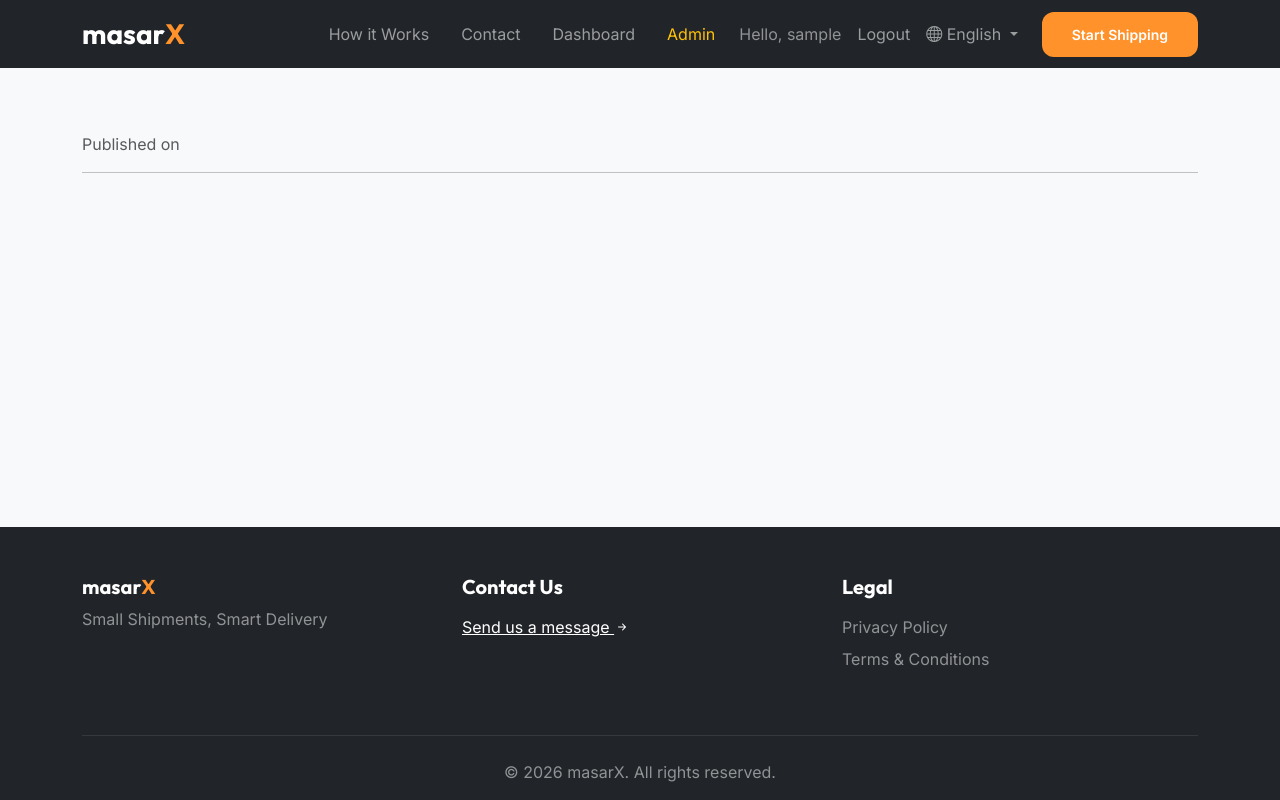
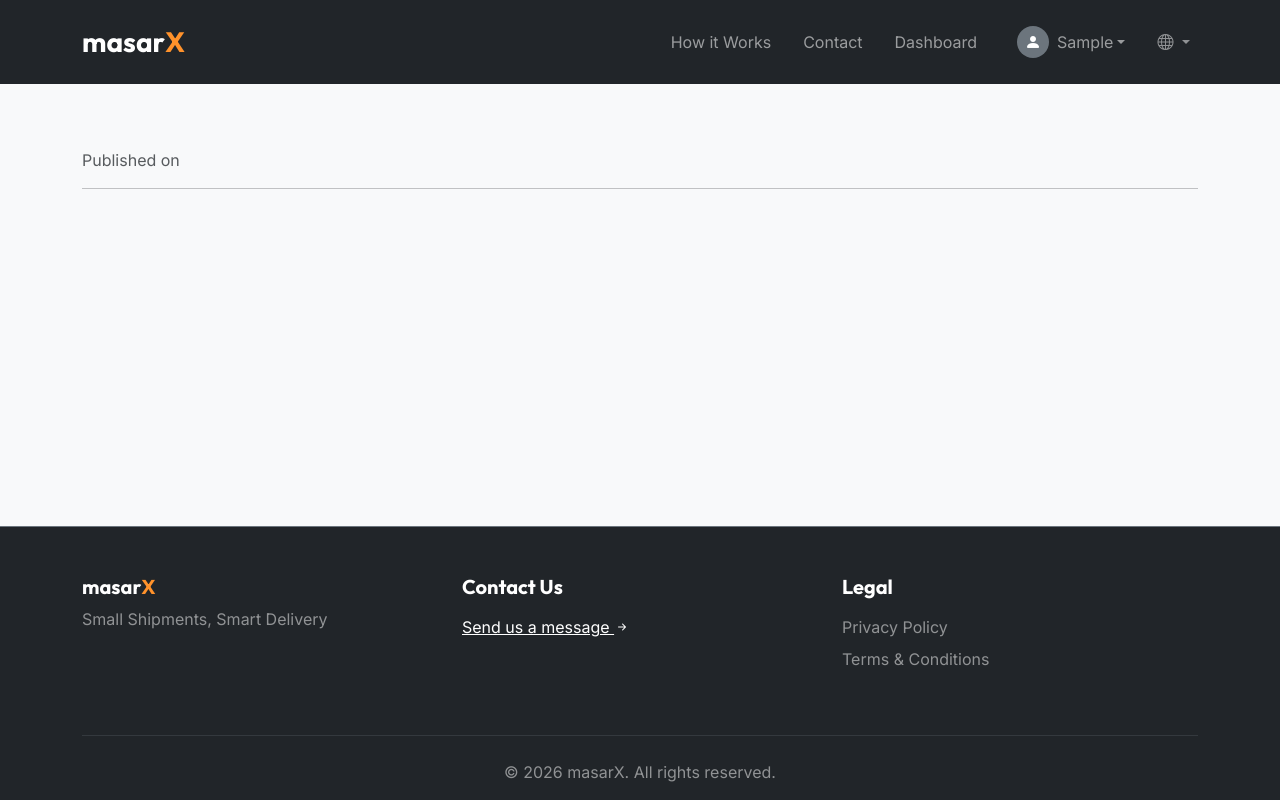
Before and after one commit to moosaalabri/masarX, a Django app: page /article/1/ in a window 1280 px wide. Run offline with Django 5.2, Linux system fonts and the light colour scheme; the visitor is signed in with stand-in values (Sample User, id 1).

Commit message:
editing navigation

```diff
--- a/config/settings.py
+++ b/config/settings.py
@@ -180,7 +180,7 @@ EMAIL_HOST_USER = os.getenv("EMAIL_HOST_USER", "aalabry@gmail.com")
 EMAIL_HOST_PASSWORD = os.getenv("EMAIL_HOST_PASSWORD", "accd uacy kzdq aejp")
 EMAIL_USE_TLS = os.getenv("EMAIL_USE_TLS", "true").lower() == "true"
 EMAIL_USE_SSL = os.getenv("EMAIL_USE_SSL", "false").lower() == "true"
-DEFAULT_FROM_EMAIL = os.getenv("DEFAULT_FROM_EMAIL", "no-reply@example.com")
+DEFAULT_FROM_EMAIL = os.getenv("DEFAULT_FROM_EMAIL", EMAIL_HOST_USER)
 CONTACT_EMAIL_TO = [
     item.strip()
     for item in os.getenv("CONTACT_EMAIL_TO", DEFAULT_FROM_EMAIL).split(",")
--- a/core/templates/base.html
+++ b/core/templates/base.html
@@ -53,9 +53,10 @@
             width: 100%;
         }
 
-        /* Float helpers if needed (though flex is preferred) */
-        .float-end { float: left !important; }
-        .float-start { float: right !important; }
+        .dropdown-menu-end {
+            right: auto;
+            left: 0;
+        }
     </style>
     {% endif %}
 
@@ -63,12 +64,20 @@
 </head>
 <body class="d-flex flex-column min-vh-100">
     <!-- Navbar -->
-    <nav class="navbar navbar-expand-lg navbar-dark bg-dark w-100" style="z-index: 1000;">
+    <nav class="navbar navbar-expand-lg navbar-dark bg-dark w-100 py-3" style="z-index: 1000;">
         <div class="container">
-            <a class="navbar-brand fw-bold fs-3" href="{% url 'index' %}" style="font-family: 'Outfit', sans-serif;">masar<span style="color: var(--accent-orange)">X</span></a>
+            <a class="navbar-brand d-flex align-items-center" href="{% url 'index' %}">
+                {% if platform_profile and platform_profile.logo %}
+                    <img src="{{ platform_profile.logo.url }}" alt="{{ platform_profile.name }}" height="40" class="me-2">
+                {% else %}
+                    <span class="fw-bold fs-3" style="font-family: 'Outfit', sans-serif;">masar<span style="color: var(--accent-orange)">X</span></span>
+                {% endif %}
+            </a>
+
             <button class="navbar-toggler" type="button" data-bs-toggle="collapse" data-bs-target="#navbarNav">
                 <span class="navbar-toggler-icon"></span>
             </button>
+
             <div class="collapse navbar-collapse" id="navbarNav">
                 <ul class="navbar-nav ms-auto align-items-center">
                     <li class="nav-item">
@@ -77,38 +86,62 @@
                     <li class="nav-item">
                         <a class="nav-link px-3" href="{% url 'contact' %}">{% trans "Contact" %}</a>
                     </li>
+
                     {% if user.is_authenticated %}
                         <li class="nav-item">
                             <a class="nav-link px-3" href="{% url 'dashboard' %}">{% trans "Dashboard" %}</a>
                         </li>
+
+                        <!-- User Profile Dropdown -->
+                        <li class="nav-item dropdown ms-lg-3">
+                            <a class="nav-link dropdown-toggle d-flex align-items-center" href="#" id="userDropdown" role="button" data-bs-toggle="dropdown" aria-expanded="false">
+                                {% if user_profile.profile_picture %}
+                                    <img src="{{ user_profile.profile_picture.url }}" alt="Profile" class="rounded-circle" width="32" height="32" style="object-fit: cover;">
+                                {% else %}
+                                    <div class="rounded-circle bg-secondary d-flex justify-content-center align-items-center text-white" style="width: 32px; height: 32px;">
+                                        <i class="bi bi-person-fill"></i>
+                                    </div>
+                                {% endif %}
+                                <span class="ms-2 d-none d-lg-inline">{{ user.first_name|default:user.username }}</span>
+                            </a>
+                            <ul class="dropdown-menu dropdown-menu-end shadow-sm border-0" aria-labelledby="userDropdown">
+                                <li>
+                                    <div class="px-3 py-2 border-bottom">
+                                        <div class="fw-bold text-dark">{{ user.first_name|default:user.username }}</div>
+                                        <div class="small text-muted text-truncate" style="max-width: 150px;">{{ user.email }}</div>
+                                    </div>
+                                </li>
                                 {% if user.is_staff %}
-                        <li class="nav-item">
-                            <a class="nav-link px-3 text-warning" href="/admin/">{% trans "Admin" %}</a>
-                        </li>
+                                <li><a class="dropdown-item text-warning" href="/admin/"><i class="bi bi-shield-lock me-2"></i>{% trans "Admin Panel" %}</a></li>
+                                <li><hr class="dropdown-divider"></li>
                                 {% endif %}
-                        <li class="nav-item">
-                            <a href="{% url 'profile' %}" class="nav-link text-white-50">{% trans "Hello" %}, {{ user.username }}</a>
-                        </li>
-                        <li class="nav-item">
-                            <form action="{% url 'logout' %}" method="post" class="d-inline">
+                                <li><a class="dropdown-item" href="{% url 'profile' %}"><i class="bi bi-person me-2"></i>{% trans "My Profile" %}</a></li>
+                                <li><a class="dropdown-item" href="{% url 'edit_profile' %}"><i class="bi bi-gear me-2"></i>{% trans "Edit Profile" %}</a></li>
+                                <li><hr class="dropdown-divider"></li>
+                                <li>
+                                    <form action="{% url 'logout' %}" method="post" class="d-inline w-100">
                                         {% csrf_token %}
-                                <button type="submit" class="btn btn-link nav-link">{% trans "Logout" %}</button>
+                                        <button type="submit" class="dropdown-item text-danger"><i class="bi bi-box-arrow-right me-2"></i>{% trans "Logout" %}</button>
                                     </form>
                                 </li>
+                            </ul>
+                        </li>
+
                     {% else %}
-                        <li class="nav-item">
-                            <a class="nav-link px-3" href="{% url 'login' %}">{% trans "Login" %}</a>
+                        <li class="nav-item ms-lg-2">
+                            <a class="nav-link" href="{% url 'login' %}">{% trans "Login" %}</a>
                         </li>
-                        <li class="nav-item">
-                            <a class="nav-link px-3" href="{% url 'register' %}">{% trans "Register" %}</a>
+                        <li class="nav-item ms-lg-2">
+                            <a class="btn btn-outline-light btn-sm px-4 rounded-pill" href="{% url 'register' %}">{% trans "Register" %}</a>
                         </li>
                     {% endif %}
 
-                    <li class="nav-item dropdown">
-                        <a class="nav-link dropdown-toggle" href="#" id="langDropdown" role="button" data-bs-toggle="dropdown">
-                            <i class="bi bi-globe"></i> {{ lang.name_local }}
+                    <!-- Language Switcher -->
+                    <li class="nav-item dropdown ms-lg-3">
+                        <a class="nav-link dropdown-toggle text-white-50" href="#" id="langDropdown" role="button" data-bs-toggle="dropdown">
+                            <i class="bi bi-globe"></i> <span class="d-lg-none ms-2">{{ lang.name_local }}</span>
                         </a>
-                        <ul class="dropdown-menu dropdown-menu-end">
+                        <ul class="dropdown-menu dropdown-menu-end shadow-sm border-0">
                             {% get_available_languages as LANGUAGES %}
                             {% for lang_code, lang_name in LANGUAGES %}
                                 <li>
@@ -126,13 +159,11 @@
                         </ul>
                     </li>
 
-                    <li class="nav-item ms-lg-3">
-                        {% if user.is_authenticated and user_profile.role == 'car_owner' %}
-                            <a href="{% url 'dashboard' %}" class="btn btn-masarx-primary btn-sm">{% trans "Find Loads" %}</a>
-                        {% else %}
-                            <a href="{% url 'shipment_request' %}" class="btn btn-masarx-primary btn-sm">{% trans "Start Shipping" %}</a>
+                    {% if not user.is_authenticated %}
+                        <li class="nav-item ms-lg-3 d-none d-lg-block">
+                             <a href="{% url 'shipment_request' %}" class="btn btn-masarx-primary btn-sm rounded-pill px-4">{% trans "Start Shipping" %}</a>
+                        </li>
                     {% endif %}
-                    </li>
                 </ul>
             </div>
         </div>
@@ -141,7 +172,11 @@
     <div class="container mt-3">
         {% if messages %}
             {% for message in messages %}
-                <div class="alert alert-{{ message.tags }} alert-dismissible fade show" role="alert">
+                <div class="alert alert-{{ message.tags }} alert-dismissible fade show shadow-sm border-0" role="alert">
+                    {% if message.tags == 'success' %}<i class="bi bi-check-circle-fill me-2"></i>{% endif %}
+                    {% if message.tags == 'error' %}<i class="bi bi-exclamation-triangle-fill me-2"></i>{% endif %}
+                    {% if message.tags == 'warning' %}<i class="bi bi-exclamation-circle-fill me-2"></i>{% endif %}
+                    {% if message.tags == 'info' %}<i class="bi bi-info-circle-fill me-2"></i>{% endif %}
                     {{ message }}
                     <button type="button" class="btn-close" data-bs-dismiss="alert" aria-label="Close"></button>
                 </div>
@@ -153,7 +188,7 @@
         {% block content %}{% endblock %}
     </main>
 
-    <footer class="bg-dark text-white pt-5 pb-3 mt-5">
+    <footer class="bg-dark text-white pt-5 pb-3 mt-5 border-top border-secondary">
         <div class="container">
             <div class="row">
                 <div class="col-md-4 mb-4">
--- a/core/views.py
+++ b/core/views.py
@@ -261,11 +261,13 @@ def edit_profile_view(request):
                 messages.info(request, _("Verification code sent to WhatsApp."))
             else:
                 # Default to email
+                # Send to the NEW email address (from the form), not the old one
+                target_email = data['email']
                 send_mail(
                     _('Verification Code'),
                     f'Your verification code is: {code}',
                     settings.DEFAULT_FROM_EMAIL,
-                    [request.user.email],
+                    [target_email],
                     fail_silently=False,
                 )
                 messages.info(request, _("Verification code sent to email."))
@@ -325,4 +327,4 @@ def verify_otp_view(request):
         except OTPVerification.DoesNotExist:
             messages.error(request, _("Invalid code."))
 
-    return render(request, 'core/verify_otp.html', {'form': form})
+    return render(request, 'core/verify_otp.html')
```
Lines whose indentation alone changed are shown as unchanged.
